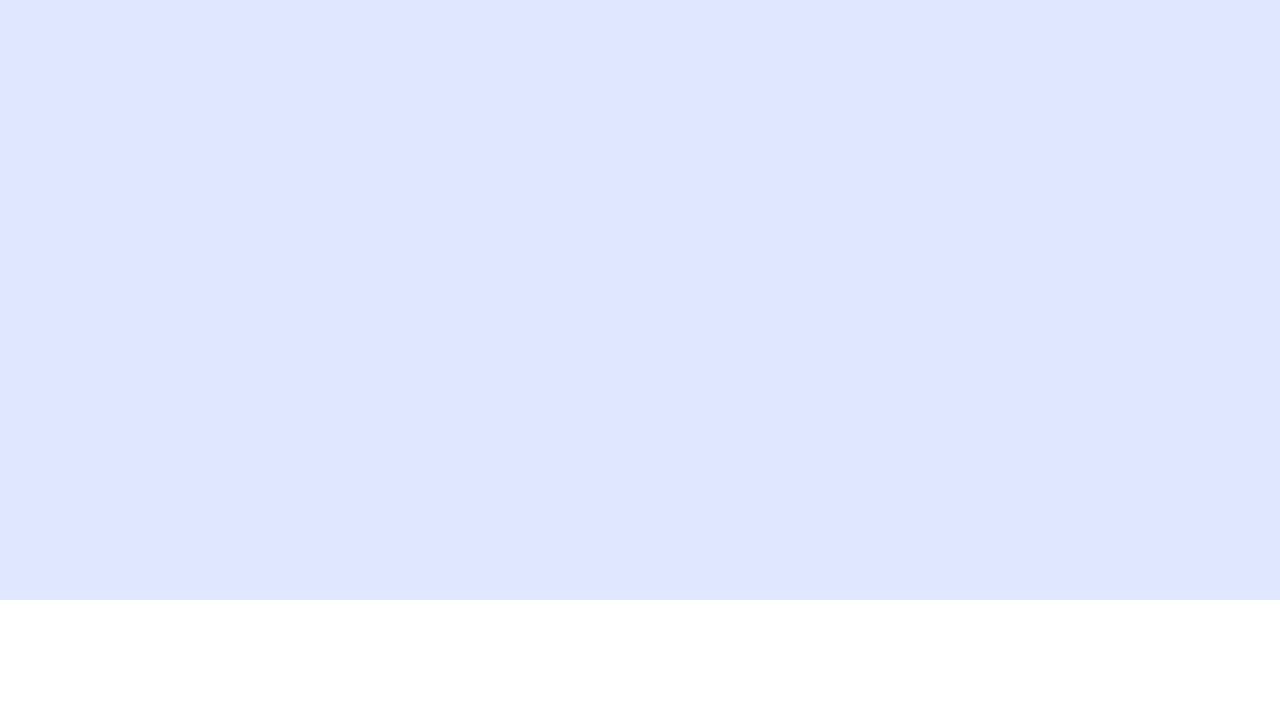
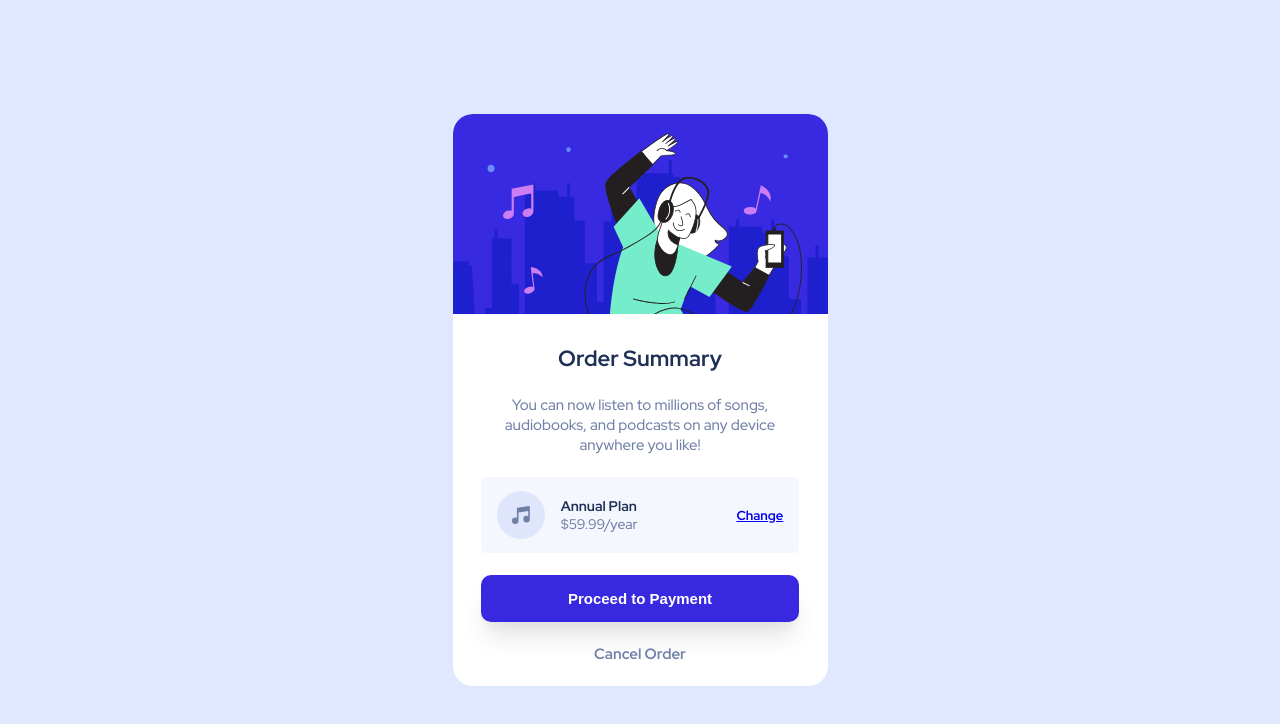
Before and after one commit to mobak88/Order-summary-component, a React (Vite) app: page / in a window 1280 px wide. Shown: the top 724 px of the page. Built offline with nearby package versions, Linux system fonts and the light colour scheme; the HTML template or start-up script is replaced by a standard one.

Commit message:
Finish card component

```diff
--- a/src/App.jsx
+++ b/src/App.jsx
@@ -1,15 +1,12 @@
 import GlobalStyle from './GlobalStyles';
 import Theme from './Theme';
 import Card from './components/Card';
-import Background from './components/Background';
 
 function App() {
   return (
     <Theme>
       <GlobalStyle />
-      <Background>
-        <Card />
-      </Background>
+      <Card />
     </Theme>
   );
 }
--- a/src/components/Background.jsx
+++ /dev/null
@@ -1,8 +0,0 @@
-import React from 'react';
-import StyledBackground from './Background.styled';
-
-const Background = () => {
-  return <StyledBackground></StyledBackground>;
-};
-
-export default Background;
--- a/src/components/Card.jsx
+++ b/src/components/Card.jsx
@@ -1,20 +1,41 @@
-import React from 'react';
-import styled from 'styled-components';
-
-import StyledCard from './Card.style';
-
-const StyledCardImage = styled.div`
-  background-image: url('src/assets/illustration-hero.svg');
-  height: 200px;
-  width: 100%;
-`;
+import IconMusic from './IconMusic';
+import {
+  StyledCard,
+  StyledCardImage,
+  StyledCardHeading,
+  StyledParagraph,
+  StyledCostDiv,
+  StyledPlanDiv,
+  StyledPlanHeading,
+  StyledPlanParagraph,
+  StyledPlanLink,
+  StyledCardButton,
+  StyledCancelLink,
+} from './styles/Card.style';
+import StyledBackground from './styles/Background.styled';
 
 const Card = () => {
   return (
-    <StyledCard>
-      <StyledCardImage />
-      <h1>Test</h1>
-    </StyledCard>
+    <StyledBackground>
+      <StyledCard>
+        <StyledCardImage />
+        <StyledCardHeading>Order Summary</StyledCardHeading>
+        <StyledParagraph>
+          You can now listen to millions of songs, audiobooks, and podcasts on
+          any device anywhere you like!
+        </StyledParagraph>
+        <StyledCostDiv>
+          <IconMusic />
+          <StyledPlanDiv>
+            <StyledPlanHeading>Annual Plan</StyledPlanHeading>
+            <StyledPlanParagraph>$59.99/year</StyledPlanParagraph>
+          </StyledPlanDiv>
+          <StyledPlanLink href='url'>Change</StyledPlanLink>
+        </StyledCostDiv>
+        <StyledCardButton>Proceed to Payment</StyledCardButton>
+        <StyledCancelLink href='url'>Cancel Order</StyledCancelLink>
+      </StyledCard>
+    </StyledBackground>
   );
 };
 
--- a/src/components/Card.style.jsx
+++ /dev/null
@@ -1,13 +0,0 @@
-import styled from 'styled-components';
-
-const StyledCard = styled.div`
-  width: 90vw;
-  border-radius: 20px;
-  background-color: #fff;
-  height: 500px;
-  display: flex;
-  align-items: center;
-  flex-direction: column;
-`;
-
-export default StyledCard;
--- /dev/null
+++ b/src/components/IconMusic.jsx
@@ -0,0 +1,18 @@
+import React from 'react';
+
+const IconMusic = () => {
+  return (
+    <svg xmlns='http://www.w3.org/2000/svg' width='48' height='48'>
+      <g fill='none' fillRule='evenodd'>
+        <circle cx='24' cy='24' r='24' fill='#DFE6FB' />
+        <path
+          fill='#717FA6'
+          fillRule='nonzero'
+          d='M32.574 15.198a.81.81 0 00-.646-.19L20.581 16.63a.81.81 0 00-.696.803V26.934a3.232 3.232 0 00-1.632-.44A3.257 3.257 0 0015 29.747 3.257 3.257 0 0018.253 33a3.257 3.257 0 003.253-3.253v-8.37l9.726-1.39v5.327a3.232 3.232 0 00-1.631-.441 3.257 3.257 0 00-3.254 3.253 3.257 3.257 0 003.254 3.253 3.257 3.257 0 003.253-3.253V15.81a.81.81 0 00-.28-.613z'
+        />
+      </g>
+    </svg>
+  );
+};
+
+export default IconMusic;
--- a/src/components/Background.styled.jsx
+++ b/src/components/styles/Background.styled.jsx
@@ -1,7 +1,7 @@
 import styled from 'styled-components';
 
 const StyledBackground = styled.div`
-  height: 600px;
+  height: 100vh;
   width: 100vw;
   background-color: ${(props) => props.theme.colors.paleBlue};
   display: flex;
--- /dev/null
+++ b/src/components/styles/Card.style.jsx
@@ -0,0 +1,125 @@
+import styled from 'styled-components';
+
+export const StyledCard = styled.div`
+  width: 90vw;
+  max-width: 375px;
+  border-radius: 20px;
+  background-color: #fff;
+  display: flex;
+  align-items: center;
+  flex-direction: column;
+  padding-bottom: 22px;
+`;
+
+export const StyledCardImage = styled.div`
+  background-image: url('src/assets/illustration-hero.svg');
+  height: 200px;
+  width: 100%;
+  border-radius: 20px 20px 0 0;
+`;
+
+export const StyledCardHeading = styled.h2`
+  font-size: 22px;
+  color: ${(props) => props.theme.colors.darkBlue};
+  margin: 30px 0 22px 0;
+
+  @media (min-width: 1440px) {
+    font-size: 28px;
+  }
+`;
+
+export const StyledParagraph = styled.p`
+  font-size: 15px;
+  color: ${(props) => props.theme.colors.desaturatedBlue};
+  text-align: center;
+  width: 80%;
+
+  @media (min-width: 1440px) {
+    font-size: 16px;
+  }
+`;
+
+export const StyledCostDiv = styled.div`
+  display: flex;
+  align-items: center;
+  background-color: ${(props) => props.theme.colors.veryPaleBlue};
+  width: 85%;
+  margin: 22px 0;
+  padding: 0 16px;
+  border-radius: 5px;
+`;
+
+export const StyledPlanDiv = styled.div`
+  display: flex;
+  flex-direction: column;
+  margin: 0 auto 0 16px;
+  padding: 20px 0;
+`;
+
+export const StyledPlanHeading = styled.h3`
+  font-size: 14px;
+  color: ${(props) => props.theme.colors.darkBlue};
+
+  @media (min-width: 1440px) {
+    font-size: 16px;
+  }
+`;
+
+export const StyledPlanParagraph = styled.p`
+  font-size: 14px;
+  color: ${(props) => props.theme.colors.desaturatedBlue};
+
+  @media (min-width: 1440px) {
+    font-size: 16px;
+  }
+`;
+
+export const StyledPlanLink = styled.a`
+  font-size: 13px;
+  font-weight: bold;
+  cursor: pointer;
+
+  &:hover {
+    color: ${(props) => props.theme.colors.brightBlue};
+    text-decoration: none;
+  }
+
+  @media (min-width: 1440px) {
+    font-size: 15px;
+  }
+`;
+
+export const StyledCardButton = styled.button`
+  background-color: ${(props) => props.theme.colors.brightBlue};
+  font-size: 15px;
+  font-weight: bold;
+  color: #fff;
+  padding: 15px 20px;
+  width: 85%;
+  border-radius: 10px;
+  border: none;
+  cursor: pointer;
+  box-shadow: rgba(0, 0, 0, 0.1) 0px 20px 25px -5px,
+    rgba(0, 0, 0, 0.04) 0px 10px 10px -5px;
+
+  &:hover {
+    background-color: ${(props) => props.theme.colors.darkBlue};
+  }
+`;
+
+export const StyledCancelLink = styled.a`
+  font-size: 15px;
+  font-weight: bold;
+  color: ${(props) => props.theme.colors.desaturatedBlue};
+  margin-top: 22px;
+  text-decoration: none;
+  cursor: pointer;
+
+  &:hover {
+    color: ${(props) => props.theme.colors.darkBlue};
+  }
+
+  @media (min-width: 1440px) {
+    font-size: 16px;
+  }
+`;
```
